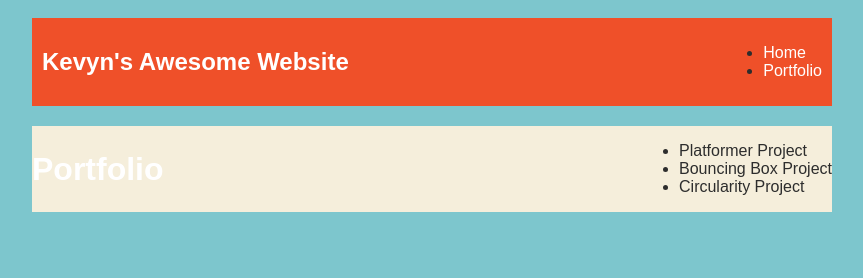
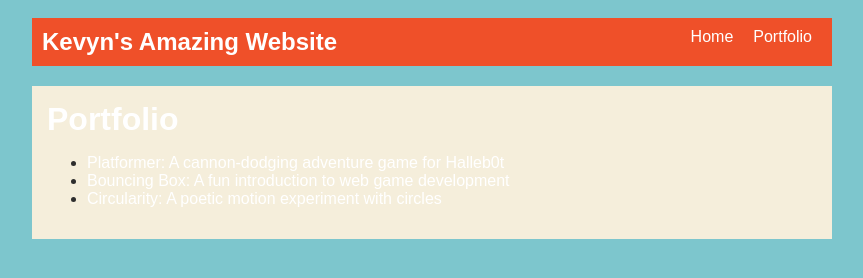
Before and after one commit to kevynmorales-cell/kevynmorales-cell.github.io, a plain HTML site: page portfolio.html in a window 1280 px wide. Shown: the whole page, without its empty margins (208-1071 px from the left). Drawn offline with Linux system fonts and the light colour scheme.

Commit message:
Finalized platformer game

```diff
--- a/portfolio.html
+++ b/portfolio.html
@@ -1,7 +1,7 @@
 <!DOCTYPE html>
 <html>
   <head>
-    <title>Kevyn's Awesome Website</title>
+    <title>Kevyn's Amazing Website</title>
     <link rel="stylesheet" href="style.css" />
   </head>
 
@@ -9,19 +9,38 @@
     <div id="all-contents">
 
       <nav>
-        <h1>Kevyn's Awesome Website</h1>
-        <ul>
-          <li><a href="index.html">Home</a></li>
-          <li><a href="portfolio.html">Portfolio</a></li>
+        <h1>Kevyn's Amazing Website</h1>
+        <ul id="nav-ul">
+          <li class="nav-li">
+            <a href="index.html">Home</a>
+          </li>
+          <li class="nav-li">
+            <a href="portfolio.html">Portfolio</a>
+          </li>
         </ul>
       </nav>
-     <main>
-        <h1>Portfolio</h1>
-        <ul>
-          <li>Platformer Project</li>
-          <li>Bouncing Box Project</li>
-          <li>Circularity Project</li>
-        </ul>
+
+      <main>
+        <div class="content">
+          <h1>Portfolio</h1>
+          <ul id="portfolio">
+            <li>
+              <a href="fsd-projects/platformer/">
+                Platformer: A cannon-dodging adventure game for Halleb0t
+              </a>
+            </li>
+            <li>
+              <a href="fsd-projects/bouncing-box/">
+                Bouncing Box: A fun introduction to web game development
+              </a>
+            </li>
+            <li>
+              <a href="fsd-projects/circularity/">
+                Circularity: A poetic motion experiment with circles
+              </a>
+            </li>
+          </ul>
+        </div>
       </main>
 
     </div>
```
Also changed, not shown: fsd-projects/platformer/platformer.js (+14 -0 lines).
